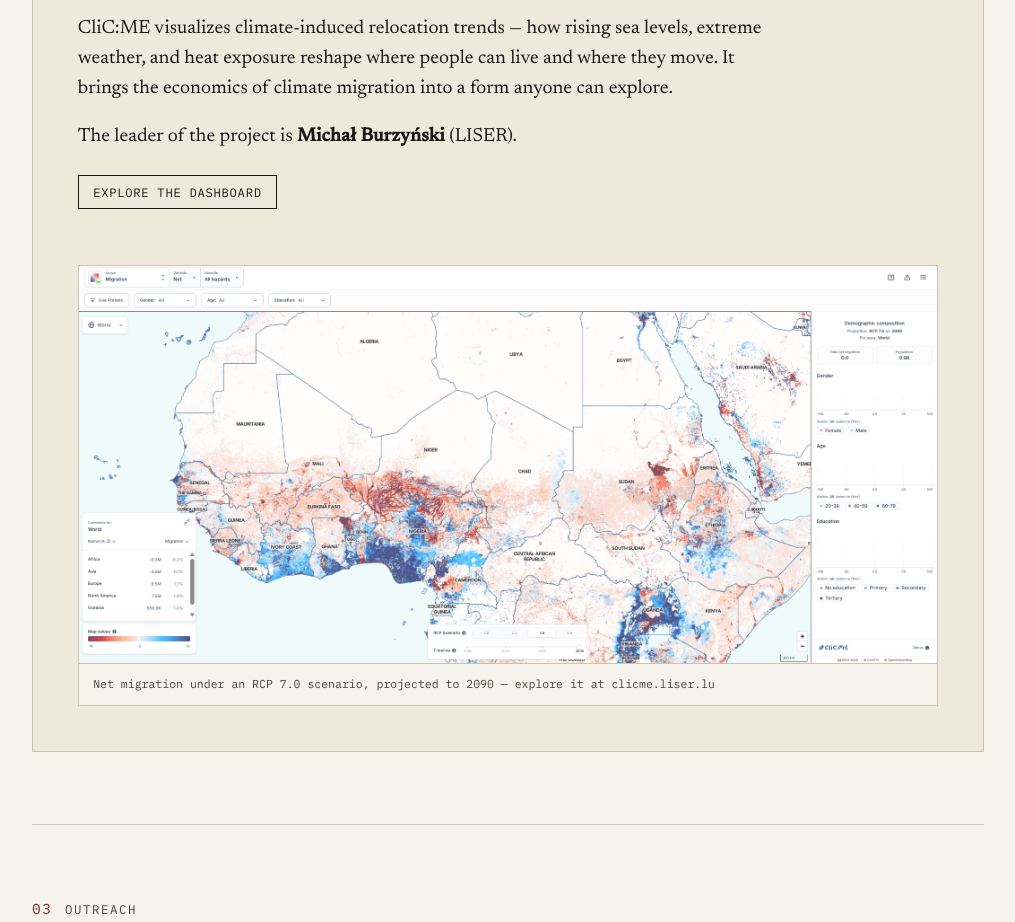
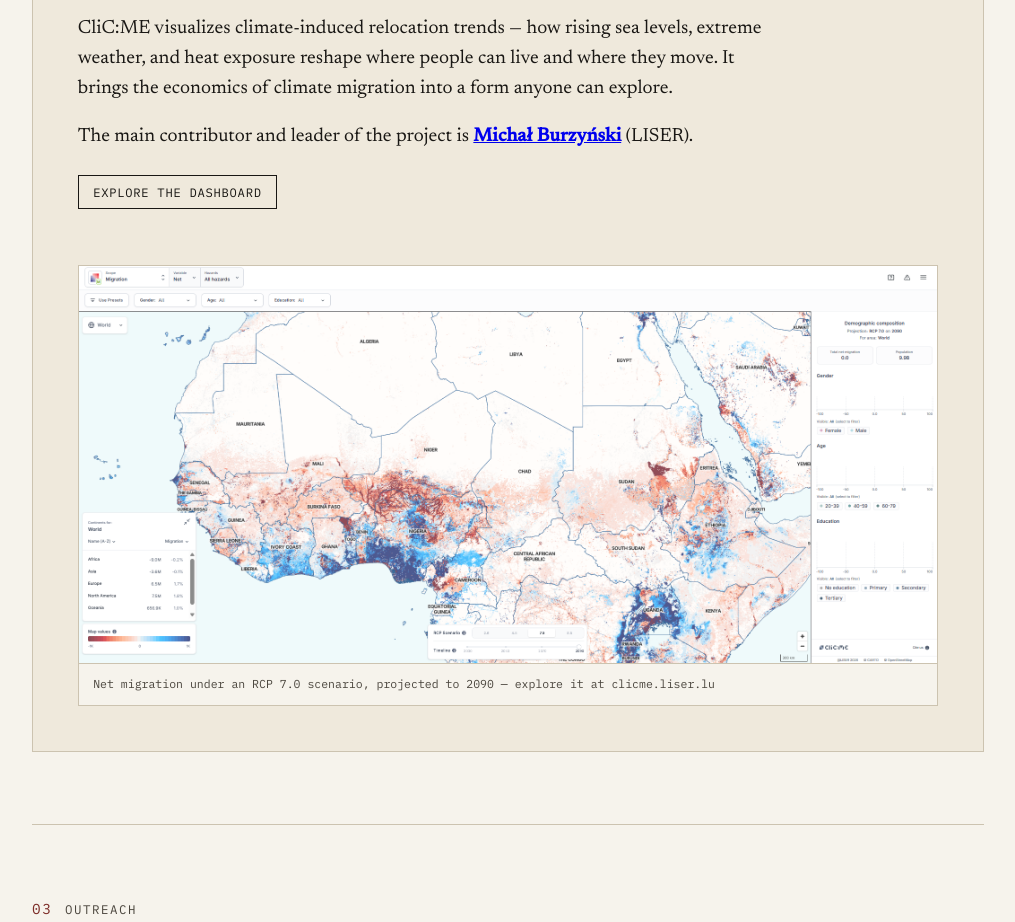
Before and after one commit to yannm05/yannm05.github.io, a plain HTML site: page index.html in a window 1280 px wide. Shown: the part 1840-2762 px from the top of the page, without its empty margins (132-1147 px from the left). Drawn offline with Linux system fonts and the light colour scheme.

Commit message:
Update index.html

```diff
--- a/index.html
+++ b/index.html
@@ -88,7 +88,7 @@
             anyone can explore.
           </p>
           <p>
-            The leader of the project is <strong>Micha&#322; Burzy&#324;ski</strong> (LISER).
+            The main contributor and leader of the project is <a href="https://sites.google.com/site/mpburzynski/" target="_blank" rel="noopener"><strong>Micha&#322; Burzy&#324;ski</strong></a> (LISER).
           </p>
           <div class="feature-links">
             <a class="pill" href="https://clicme.liser.lu/">Explore the dashboard</a>
```
